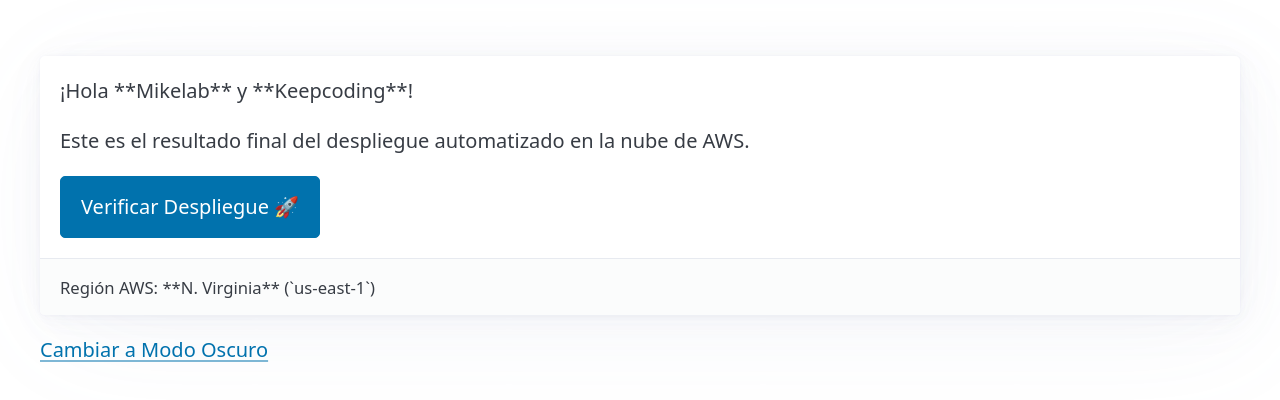
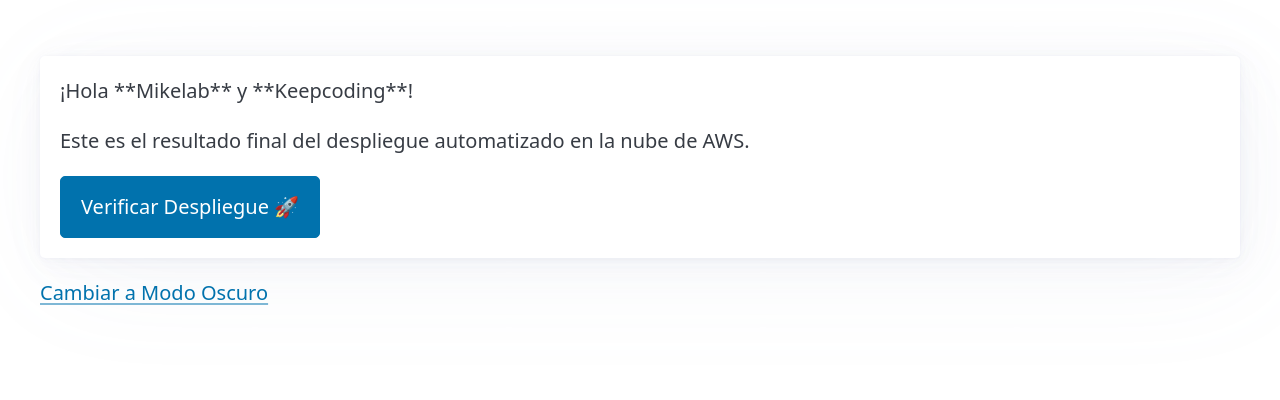
Before and after one commit to KeepCodingCloudDevops12/miguel-narvaiz-AWS, a plain HTML site: page index.html in a window 1280 px wide. Shown: the part 92-492 px from the top of the page. Drawn offline with nearby package versions, Linux system fonts and the light colour scheme.

Commit message:
subiendo los archivos actualizados

```diff
--- a/index.html
+++ b/index.html
@@ -24,9 +24,7 @@
                     Verificar Despliegue 🚀
                 </button>
 
-                <footer>
-                    <small>Región AWS: **N. Virginia** (`us-east-1`)</small>
-                </footer>
+
             </article>
         </section>
 
```
Also changed, not shown: 2 other files.
